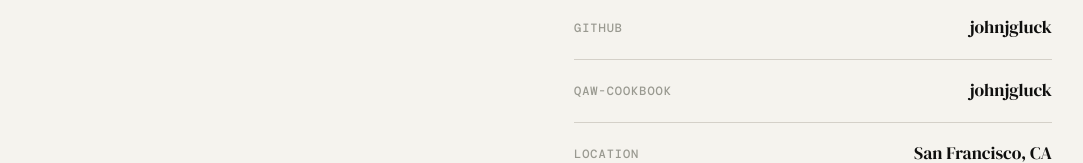
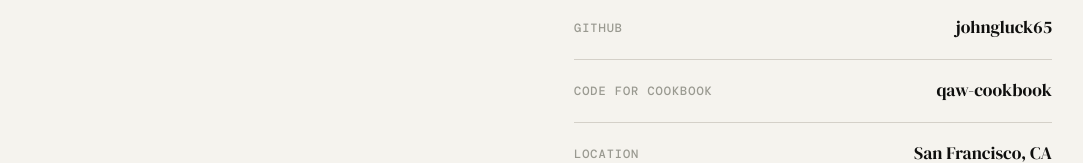
Before and after one commit to johngluck65/john.gluck.net, a plain HTML site: page index.html in a window 1280 px wide. Shown: the part 5213-5376 px from the top of the page, without its empty margins (98-1181 px from the left). Drawn offline with nearby package versions, Linux system fonts and the light colour scheme.

Commit message:
Update index.html

```diff
--- a/index.html
+++ b/index.html
@@ -707,11 +707,11 @@
         </li>
         <li class="contact-link-item">
           <span class="contact-link-label">Github</span>
-          <a class="contact-link-a" href="https://github.com/johngluck65/" target="_blank" rel="noopener">johnjgluck</a>
+          <a class="contact-link-a" href="https://github.com/johngluck65/" target="_blank" rel="noopener">johngluck65</a>
         </li>
         <li class="contact-link-item">
-          <span class="contact-link-label">qaw-cookbook</span>
-          <a class="contact-link-a" href="https://github.com/qawolf/qaw-cookbook" target="_blank" rel="noopener">johnjgluck</a>
+          <span class="contact-link-label">Code for cookbook</span>
+          <a class="contact-link-a" href="https://github.com/qawolf/qaw-cookbook" target="_blank" rel="noopener">qaw-cookbook</a>
         </li>
         <li class="contact-link-item">
           <span class="contact-link-label">Location</span>
```
